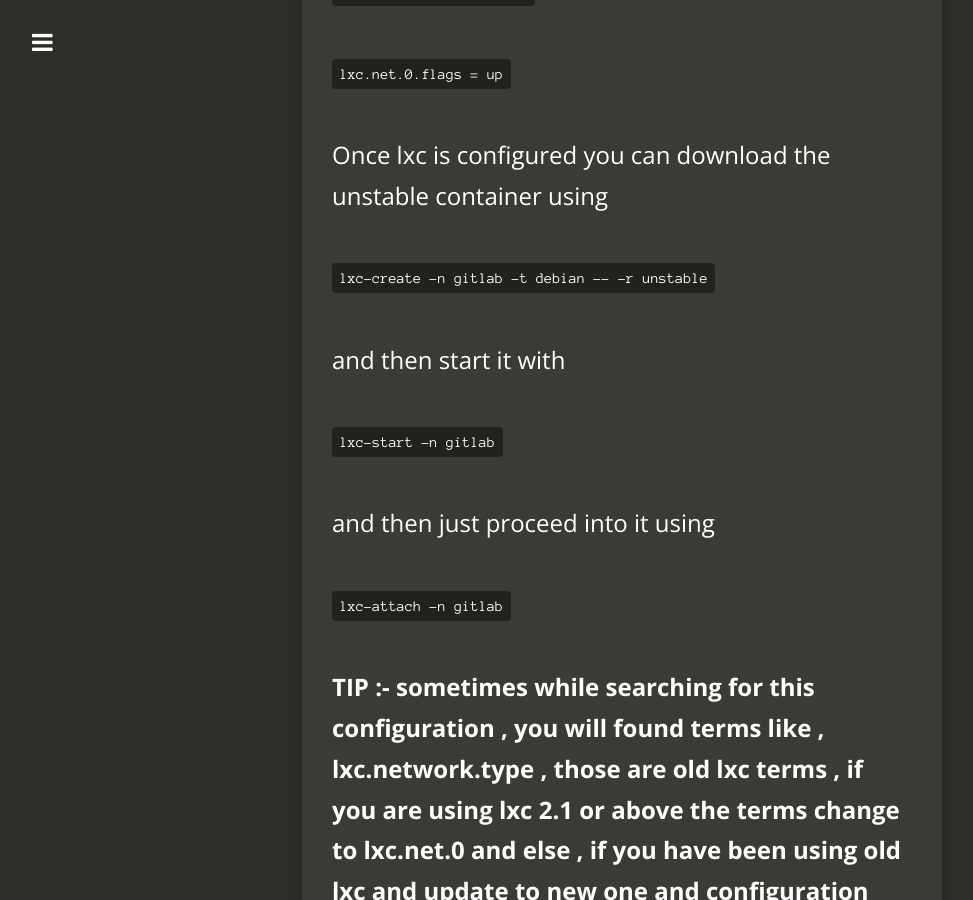
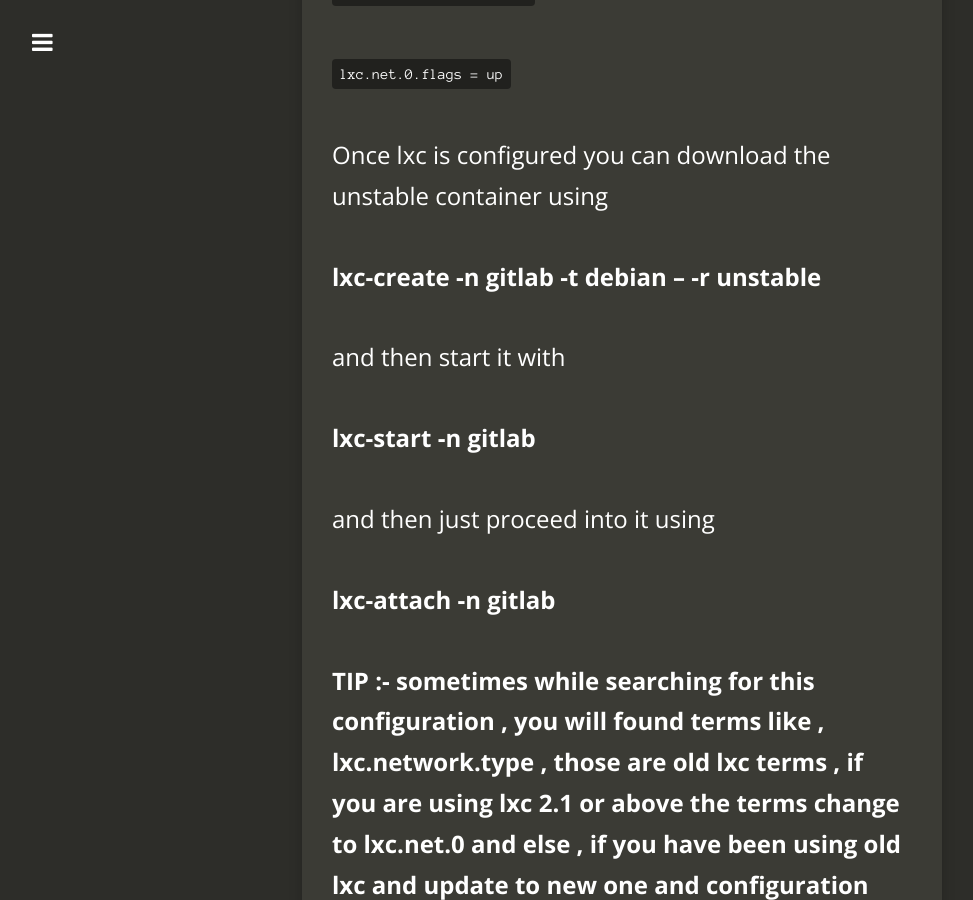
Before and after one commit to Manas-kashyap/Manas-kashyap.github.io, a Jekyll site: the page built from _posts/2019-06-14-Basics-of-gitlab-installation.md, in a window 1280 px wide and 900 px high, scrolled down 3516 px. Shown: the whole window, without its empty margins (18-991 px from the left). Built offline with Jekyll 4.4.1, drawn with Linux system fonts in a browser that asks for light colours; nearby versions of some CDN libraries; comment, search, counter and statistics services are not loaded.

Commit message:
and its done

```diff
--- a/_posts/2019-06-14-Basics-of-gitlab-installation.md
+++ b/_posts/2019-06-14-Basics-of-gitlab-installation.md
@@ -59,15 +59,15 @@ you can edit it too by going in **/etc/lxc/default.conf**
 
 Once lxc is configured you can download the unstable container using
 
-`lxc-create -n gitlab -t debian -- -r unstable`
+**lxc-create -n gitlab -t debian -- -r unstable**
 
 and then start it with
 
-`lxc-start -n gitlab`
+**lxc-start -n gitlab**
 
 and then just proceed into it using
 
-`lxc-attach -n gitlab`
+**lxc-attach -n gitlab**
 
 **TIP :-  sometimes while searching for this configuration , you will found terms like , lxc.network.type , those are old lxc terms , if you are using lxc 2.1 or above the terms change to lxc.net.0 and else , if you have been using old lxc and update to new one and configuration fails , you don't need to panic , just do `lxc-update-config`  and its done , the old configuration will change to new configuration .**
 
@@ -82,9 +82,9 @@ and then just proceed into it using
 
 
 
-`deb http://deb.debian.org/debian unstable main contrib non-free`
+**deb http://deb.debian.org/debian unstable main contrib non-free**
 
-`deb-src http://deb.debian.org/debian unstable main contrib non-free`
+**deb-src http://deb.debian.org/debian unstable main contrib non-free**
 
 
 
```
